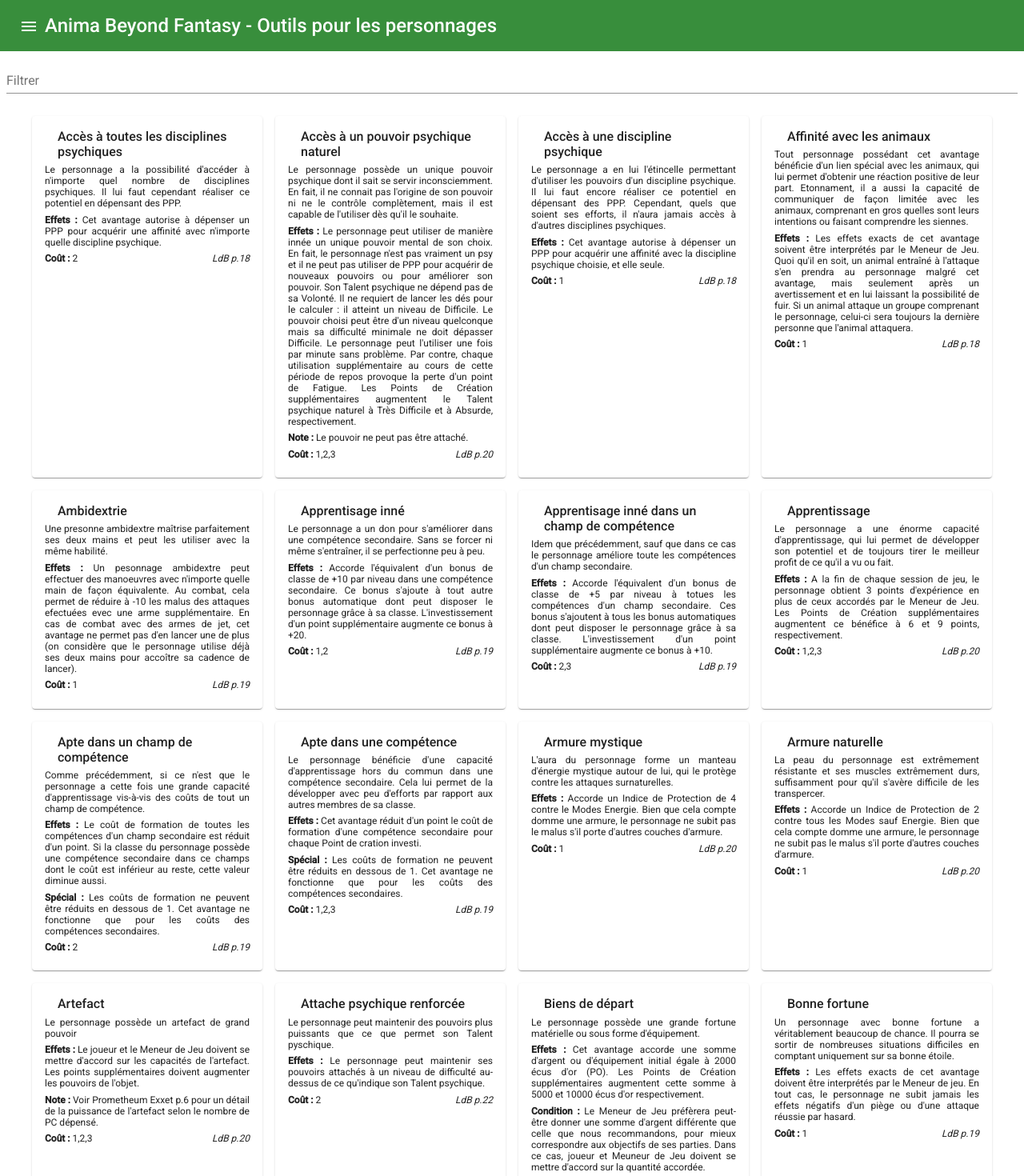
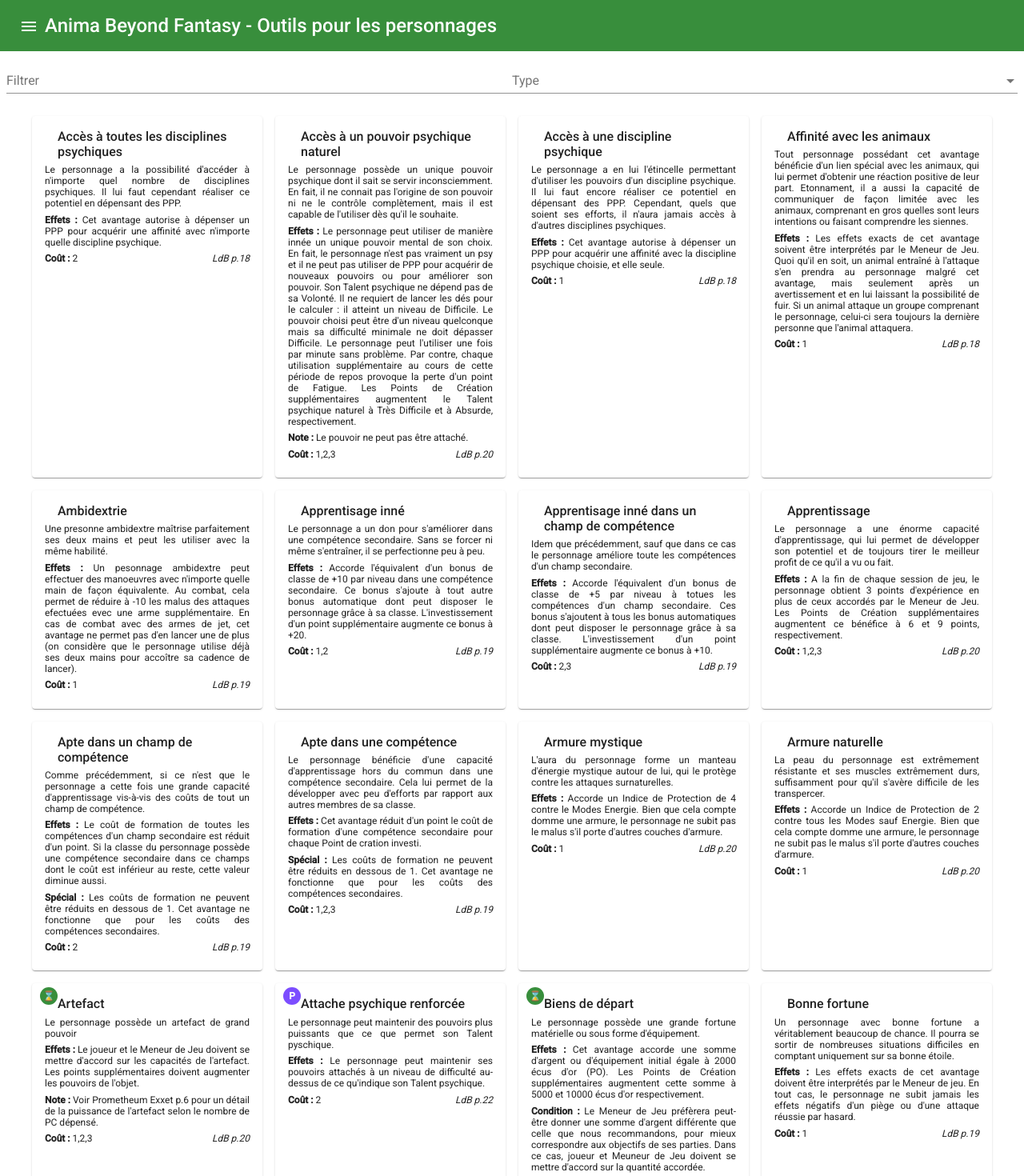
Before and after one commit to VincentRoth/anima-bf-character-tools, an Angular app: page /advantages in a window 1280 px wide. Shown: the top 1470 px of the page at 80% size. Built offline with nearby package versions, Linux system fonts and the light colour scheme.

Commit message:
Add main type badge and type select filter

```diff
--- a/src/app/advantage/advantage.component.html
+++ b/src/app/advantage/advantage.component.html
@@ -1,19 +1,79 @@
 <div class="app-advantage flex flex-column">
-  <mat-form-field>
-    <input
-      matInput
-      placeholder="Filtrer"
-      (keyup)="filterAdvantages($event.target.value)"
-    />
-  </mat-form-field>
+  <div class="flex flex-row">
+    <mat-form-field class="flex">
+      <input
+        matInput
+        placeholder="Filtrer"
+        (keyup)="searchAdvantages($event.target.value)"
+      />
+    </mat-form-field>
+    <mat-form-field class="flex">
+      <mat-label>Type</mat-label>
+      <mat-select (selectionChange)="searchType($event.value)">
+        <mat-option></mat-option>
+        <mat-option *ngFor="let type of typesKeys" [value]="type">
+          {{ type }} ({{ types[type] }})
+        </mat-option>
+      </mat-select>
+    </mat-form-field>
+  </div>
 
   <div class="flex-row flex-center">
     <ng-container *ngFor="let advantage of filteredAvantages">
       <mat-card class="advantage-card">
         <mat-card-header>
-          <mat-card-title class="advantage-title">{{
-            advantage.name
-          }}</mat-card-title>
+          <mat-card-title class="advantage-title">
+            <ng-container [ngSwitch]="true">
+              <span
+                *ngSwitchCase="
+                  advantage.types[0] === 'Avantage de passé' ||
+                  advantage.types[0] === 'Désavantage de passé'
+                "
+                matBadge="⌛"
+                matBadgeOverlap="false"
+                matBadgePosition="before"
+              >
+                {{ advantage.name }}
+              </span>
+
+              <span
+                *ngSwitchCase="
+                  advantage.types[0] === 'Avantage Mystique' ||
+                  advantage.types[0] === 'Désavantage Mystique'
+                "
+                matBadge="M"
+                matBadgeOverlap="false"
+                matBadgePosition="before"
+                matBadgeColor="warn"
+              >
+                {{ advantage.name }}
+              </span>
+
+              <span
+                *ngSwitchCase="
+                  advantage.types[0] === 'Avantage Psychique' ||
+                  advantage.types[0] === 'Désavantage Psychique'
+                "
+                matBadge="P"
+                matBadgeOverlap="false"
+                matBadgePosition="before"
+                matBadgeColor="accent"
+              >
+                {{ advantage.name }}
+              </span>
+
+              <span
+                *ngSwitchCase="advantage.types.indexOf('Ki') !== -1"
+                matBadge="Ki"
+                matBadgeOverlap="false"
+                matBadgePosition="before"
+              >
+                {{ advantage.name }}
+              </span>
+
+              <ng-container *ngSwitchDefault>{{ advantage.name }}</ng-container>
+            </ng-container>
+          </mat-card-title>
         </mat-card-header>
         <mat-card-content>
           <p>{{ advantage.description }}</p>
--- a/src/app/advantage/advantage.component.ts
+++ b/src/app/advantage/advantage.component.ts
@@ -11,23 +11,55 @@
   advantages: Advantage[];
   filteredAvantages: Advantage[];
 
+  types: object;
+  search: string;
+  selectedType: string;
+
   constructor(private advantageService: AdvantageService) {}
 
   ngOnInit() {
     this.advantageService.get().subscribe({
       next: data => {
         this.advantages = data;
+        this.types = this.advantageService.getTypes(data);
         this.filteredAvantages = data;
         this.filteredAvantages.sort(this.advantageService.sort);
       }
     });
   }
 
-  filterAdvantages(filter: string) {
-    const tokens = filter.split(' ');
-    this.filteredAvantages = this.advantages.filter(advantage => {
-      return this.advantageService.filter(advantage, tokens);
-    });
-    this.filteredAvantages.sort(this.advantageService.sort);
+  get typesKeys(): string[] {
+    return this.types ? Object.keys(this.types).sort() : [];
+  }
+
+  private filterAdvantages() {
+    let filteredAvantages = this.advantages;
+
+    if (this.selectedType) {
+      filteredAvantages = this.advantageService.filterByType(
+        filteredAvantages,
+        this.selectedType
+      );
+    }
+
+    if (this.search) {
+      filteredAvantages = this.advantageService.filterByToken(
+        filteredAvantages,
+        this.search
+      );
+    }
+
+    filteredAvantages.sort(this.advantageService.sort);
+    this.filteredAvantages = filteredAvantages;
+  }
+
+  searchAdvantages(search: string) {
+    this.search = search;
+    this.filterAdvantages();
+  }
+
+  searchType(type: string) {
+    this.selectedType = type;
+    this.filterAdvantages();
   }
 }
--- a/src/app/advantage/advantage.service.ts
+++ b/src/app/advantage/advantage.service.ts
@@ -1,72 +1,65 @@
 import { Injectable } from '@angular/core';
 import { HttpClient } from '@angular/common/http';
 import { Observable } from 'rxjs';
-import { tap } from 'rxjs/operators';
 import { Advantage } from './advantage.model';
 
 @Injectable({
   providedIn: 'root'
 })
 export class AdvantageService {
+  private types: object;
+
   constructor(private http: HttpClient) {}
 
   get(): Observable<Advantage[]> {
-    return this.http.get<Advantage[]>('/assets/data/advantages.json').pipe(
-      tap(data => {
-        console.log(
-          data
-            .map(a => a.types)
-            .reduce(
-              (aTypes: string[], types: string[]) =>
-                aTypes.concat(
-                  types.filter(type => aTypes.indexOf(type) === -1)
-                ),
-              []
-            )
-            .sort()
+    return this.http.get<Advantage[]>('/assets/data/advantages.json');
+  }
+
+  getTypes(advantages: Advantage[]): object {
+    const types = {};
+    advantages.forEach(a => {
+      a.types.forEach(type =>
+        types[type] ? types[type]++ : (types[type] = 1)
       );
-      })
+    });
+    return types;
+  }
+
+  filterByType(advantages: Advantage[], typeFilter: string) {
+    return advantages.filter(
+      advantage =>
+        advantage.types.filter((type: string) => type === typeFilter).length > 0
     );
   }
 
-  filter(advantage: Advantage, tokens: string[]) {
-    return tokens.reduce((isSelected: boolean, token: string) => {
+  filterByToken(advantages: Advantage[], search: string) {
+    const tokens = search.toLocaleLowerCase().split(' ');
+    return advantages.filter(advantage =>
+      tokens.reduce((isSelected: boolean, token: string) => {
         return (
           isSelected &&
-        (advantage.name
-          .toLocaleLowerCase()
-          .includes(token.toLocaleLowerCase()) ||
-          advantage.description
-            .toLocaleLowerCase()
-            .includes(token.toLocaleLowerCase()) ||
-          advantage.effect
-            .toLocaleLowerCase()
-            .includes(token.toLocaleLowerCase()) ||
+          (advantage.name.toLocaleLowerCase().includes(token) ||
+            advantage.description.toLocaleLowerCase().includes(token) ||
+            advantage.effect.toLocaleLowerCase().includes(token) ||
             (advantage.condition &&
-            advantage.condition
-              .toLocaleLowerCase()
-              .includes(token.toLocaleLowerCase())) ||
+              advantage.condition.toLocaleLowerCase().includes(token)) ||
             (advantage.special &&
-            advantage.special
-              .toLocaleLowerCase()
-              .includes(token.toLocaleLowerCase())) ||
+              advantage.special.toLocaleLowerCase().includes(token)) ||
             (advantage.costs &&
-            advantage.costs.filter(cost => cost.toString() === token).length) ||
+              advantage.costs.filter(cost => cost.toString() === token)
+                .length) ||
             (advantage.benefits &&
               advantage.benefits.filter(benefit => benefit.toString() === token)
                 .length) ||
             (advantage.note &&
-            advantage.note
-              .toLocaleLowerCase()
-              .includes(token.toLocaleLowerCase())) ||
-          advantage.source
-            .toLocaleLowerCase()
-            .includes(token.toLocaleLowerCase()) ||
+              advantage.note.toLocaleLowerCase().includes(token)) ||
+            advantage.source.toLocaleLowerCase().includes(token) ||
             advantage.types.filter((type: string) =>
-            type.toLocaleLowerCase().includes(token.toLocaleLowerCase())
+              type.toLocaleLowerCase().includes(token)
             ).length > 0)
         );
-    }, true);
+      }, true)
+    );
   }
 
   sort(a1: Advantage, a2: Advantage) {
--- a/src/app/app-material.module.ts
+++ b/src/app/app-material.module.ts
@@ -5,6 +5,8 @@
 import { MatCardModule } from '@angular/material/card';
 import { MatInputModule } from '@angular/material/input';
 import { MatFormFieldModule } from '@angular/material/form-field';
+import { MatBadgeModule } from '@angular/material/badge';
+import { MatSelectModule } from '@angular/material/select';
 import { NgModule } from '@angular/core';
 
 @NgModule({
@@ -15,7 +17,9 @@
     MatButtonModule,
     MatCardModule,
     MatInputModule,
-    MatFormFieldModule
+    MatFormFieldModule,
+    MatBadgeModule,
+    MatSelectModule
   ]
 })
 export class AppMaterialModule {}
--- a/src/assets/data/advantages.json
+++ b/src/assets/data/advantages.json
@@ -91,7 +91,7 @@
     "effect": "Augmente de deux niveaux la Régénération du personnage. Les Points de Création supplémentaires augmentent la Régénération de quatre et six niveaux, respectivement.",
     "costs": [1, 2, 3],
     "source": "LdB p.19",
-    "types": ["Avantage Général", "Physique", "Régénération"]
+    "types": ["Avantage Général", "Physique"]
   },
   {
     "name": "Sens aiguisé",
@@ -131,7 +131,7 @@
     "effect": "Le personnage peut se montrer inquiétant s'il le désire. Les effets excats de cet avantage doivent être interprés par le Menuer de Jeu.",
     "costs": [1],
     "source": "LdB p.19",
-    "types": ["Avantage Général", "Interprétation"]
+    "types": ["Avantage Général", "Interprétation", "Social"]
   },
   {
     "name": "Apte dans une compétence",
@@ -197,7 +197,7 @@
     "effect": "Les effets exacts de cet avantage doivent être interprétés par le Meneur de jeu.",
     "costs": [1],
     "source": "LdB p.19",
-    "types": ["Avantage Général", "Interprétation"]
+    "types": ["Avantage Général", "Interprétation", "Social"]
   },
   {
     "name": "Réflexes rapides",
@@ -221,7 +221,7 @@
     "effect": "Le personnage peut augmenter ou diminuer de cinqu points maximum sa Taille à la création de personnage.",
     "costs": [1],
     "source": "LdB p.20",
-    "types": ["Avantage Général", "Taille"]
+    "types": ["Avantage Général", "Physique"]
   },
   {
     "name": "Sens du danger",
@@ -303,7 +303,7 @@
     "note": "Voir Prometheum Exxet p.6 pour un détail de la puissance de l'artefact selon le nombre de PC dépensé.",
     "costs": [1, 2, 3],
     "source": "LdB p.20",
-    "types": ["Avantage de passé", "Interprétation"]
+    "types": ["Avantage de passé", "Interprétation", "Richesse"]
   },
   {
     "name": "Récupération du Ki",
@@ -507,7 +507,7 @@
     "types": ["Désavantage Général", "Physique", "Résistance"]
   },
   {
-    "name": "Possession fécilité",
+    "name": "Possession facilité",
     "description": "Bien que sa volonté soit forte, le personnage subit très facilement la domination des entités qui ont la capacité d'affecter son esprit ou d'altérer sa personnalité.",
     "effect": "Le personnage subit un malus de -50 aux tests de RPsy ou RMys qu'il effectue contre les tentatives de possession, de domination ou de modification du comportement.",
     "benefits": [1],
```
Lines whose indentation alone changed are shown as unchanged.
